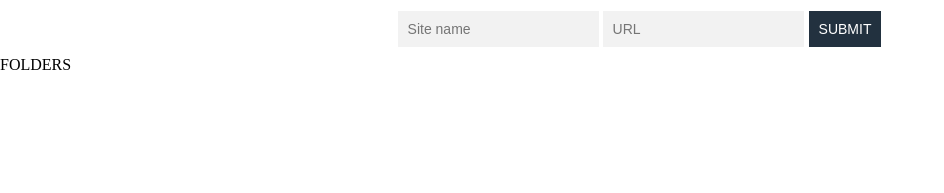
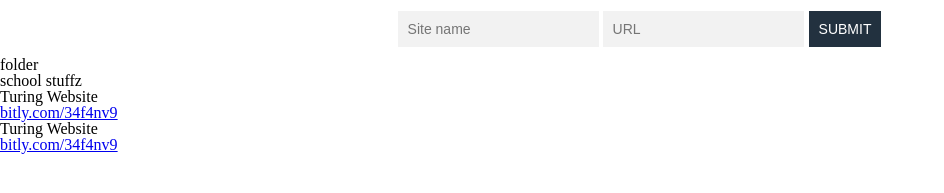
Before and after one commit to thatPamIAm/jet-fuel, a website: page public/index.html in a window 1280 px wide. Shown: the part 155-348 px from the top of the page, without its empty margins (0-944 px from the left). Drawn offline with nearby package versions, Linux system fonts and the light colour scheme.

Commit message:
hardcode html for folders and urls

```diff
--- a/public/index.html
+++ b/public/index.html
@@ -27,9 +27,15 @@
 
     <section class='content-container'>
       <section class='folders'>
-        FOLDERS
+        <h2 class='folders-header'>folder</h2>
+        <h3 class='folders-name'>school stuffz</h3>
       </section>
+
       <section class='urls'>
+        <p class='link-display'>Turing Website</p>
+        <a href='turing.io' class='link-display'>bitly.com/34f4nv9</a>
+        <p class='link-display'>Turing Website</p>
+        <a href='turing.io' class='link-display'>bitly.com/34f4nv9</a>
       </section>
     </section>
 
```
